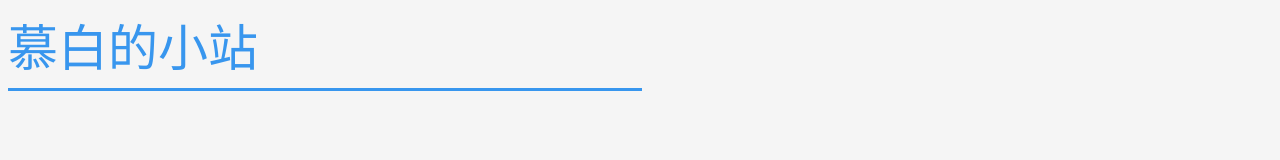
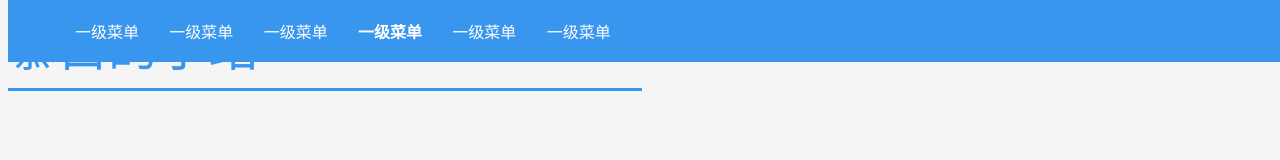
Before and after one commit to MUbai79900/WebProject, a plain HTML site: page index.html in a window 1280 px wide. Drawn offline with Linux system fonts and the light colour scheme; files whose address does not match are found by name.

Commit message:
2024.2.8

```diff
--- a/index.html
+++ b/index.html
@@ -1,3 +1,4 @@
+<!--Copyright © 2023 MuBai. All rights reserved.-->
 <!DOCTYPE html>
 <html lang="zh-cn">
 <head>
@@ -9,7 +10,34 @@
     <link rel="stylesheet" type="text/css" href="E:\GIT File\WebProject\main.css">
     <title>慕白的小站</title>
 </head>
+
 <head>
+<!----------------------------------------------------------------------------------------->
+<div class="top"><!--导航栏--><!--TODO这里有bug,2024.3.8-->
+    <center>
+        <ul>
+            <li><a href="#">一级菜单</a></li>
+            <li><a href="#">一级菜单</a></li>
+            <li><a href="#">一级菜单</a></li>
+            <li><a href="#"><b>一级菜单</b></a></li>
+            <li><a href="#">一级菜单</a></li>
+            <li>
+                <a href="#">一级菜单</a>
+                <ul>
+                    <li><a href="#">二级菜单</a></li>
+                    <li><a href="#">二级菜单</a></li>
+                </ul>
+            </li>
+        </ul>
+    </center>
+</div>
+<!--版权声明：本文为博主原创文章，遵循 CC 4.0 BY-SA 版权协议，转载请附上原文出处链接和本声明。-->
+<!--原文链接：https://blog.csdn.net/man_zuo/article/details/82790384-->
+<!----------------------------------------------------------------------------------------->
+</head>
+
+<body>
+<!----------------------------------------------------------------------------------------->
     <style>
         body
         {
@@ -17,12 +45,10 @@
         }
     </style>
     <t1><!--标题-->
-        慕白的小站
+            慕白的小站
     </t1>
+<!----------------------------------------------------------------------------------------->
     <hr width="50%" color="#3896ee" size="3px" align="left" />
-    <!--TODO标题部分已经完成，下一步搞导航栏-->
-</head>
-<body>
-
+<!----------------------------------------------------------------------------------------->
 </body>
 </html>
--- a/main.css
+++ b/main.css
@@ -1,7 +1,66 @@
-main{
-    background-color: #e2e1e4;
+/*Copyright © 2023 MuBai. All rights reserved.*/
+main
+{
+background-color: #e2e1e4;
 }
-t1{
-    color: #3896ee;
-    font-size: 50px;
+t1
+{
+color: #3896ee;
+font-size: 50px;
 }
+.top
+{
+    height: auto;
+    width: 100%;
+    margin-left: 0;
+    background-color: #3896ee;
+    position: fixed;/*固定在顶部*/
+    top: 0;/*离顶部的距离为0*/
+    margin-bottom: 5px;
+}
+.top ul
+{
+    width: auto;
+    list-style-type:none ;
+    white-space: nowrap;
+    overflow: hidden;
+    margin-left: 5%;
+    /*margin-top: 0;*/
+    padding: 0;
+}
+.top li
+{
+    float: left;
+    margin-right: 2%;
+    position: relative;
+    overflow: hidden;
+}
+.top li a
+{
+    display: block;
+    color: #ffffff;
+    text-align: center;
+    padding: 3px;
+    overflow: hidden;
+    text-decoration: none;
+}
+.top li a:hover
+{
+    background-color: #3896ee;
+}
+.top ul li ul
+{
+    margin-left: -0.2px;
+    background-color: #3896ee;
+    position: relative;
+    display: none;
+}
+.top ul li ul li
+{
+    float: none;
+    text-align: center;
+}
+.top ul il:hover ul
+{
+    display: block;
+}
```
